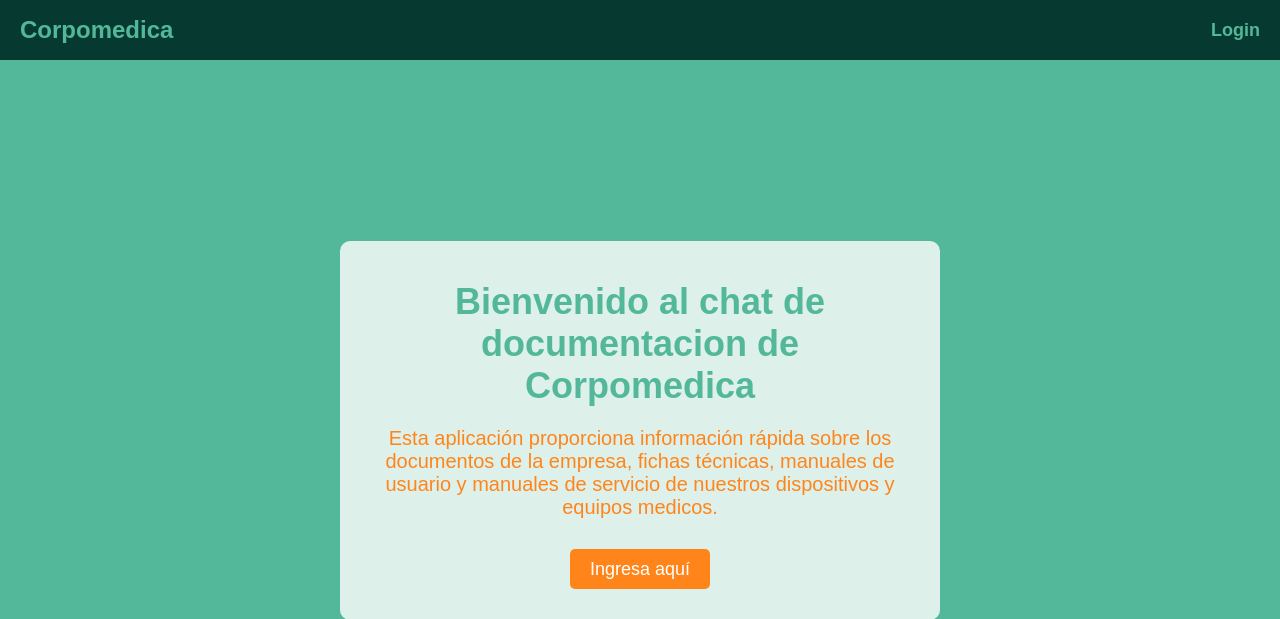
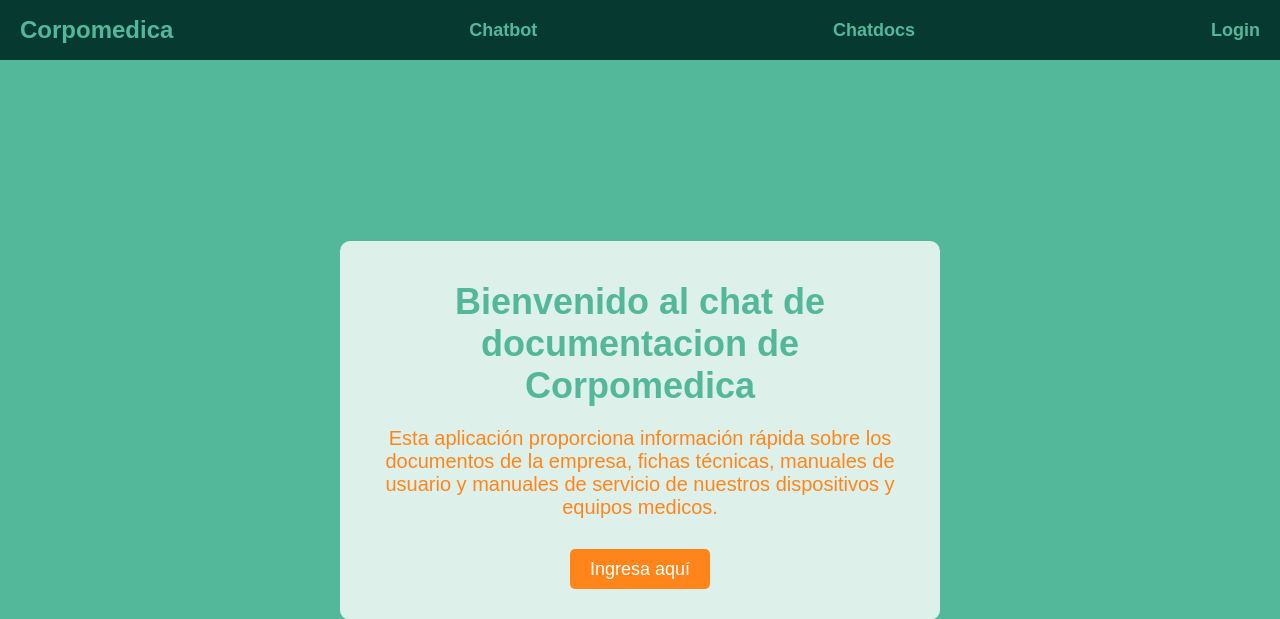
Before and after one commit to krzKraken/django-corpo-rag, a Django app: page / in a window 1280 px wide. Shown: the top 619 px of the page. Run offline with Django 5.2, Linux system fonts and the light colour scheme.

Commit message:
welcome style

```diff
--- a/chatbot/views.py
+++ b/chatbot/views.py
@@ -163,7 +163,7 @@
         user = auth.authenticate(request, username=username, password=password)
         if user is not None:
             auth.login(request, user)
-            return redirect("chatbot")
+            return redirect("welcome")
         else:
             error_message = "Invalid username or password"
             return render(request, "login.html", {"error_message": error_message})
--- a/templates/welcome.html
+++ b/templates/welcome.html
@@ -107,6 +107,16 @@
   <body>
     <header class="navbar">
       <div class="logo">Corpomedica</div>
+      <div>
+        <div class="nav-links">
+          <a href="chatbot">Chatbot</a>
+        </div>
+      </div>
+      <div>
+        <div class="nav-links">
+          <a href="chatdocs">Chatdocs</a>
+        </div>
+      </div>
       <div class="nav-links">
         <a href="login">Login</a>
       </div>
```
Also changed, not shown: assets/logo.jpg (added).
